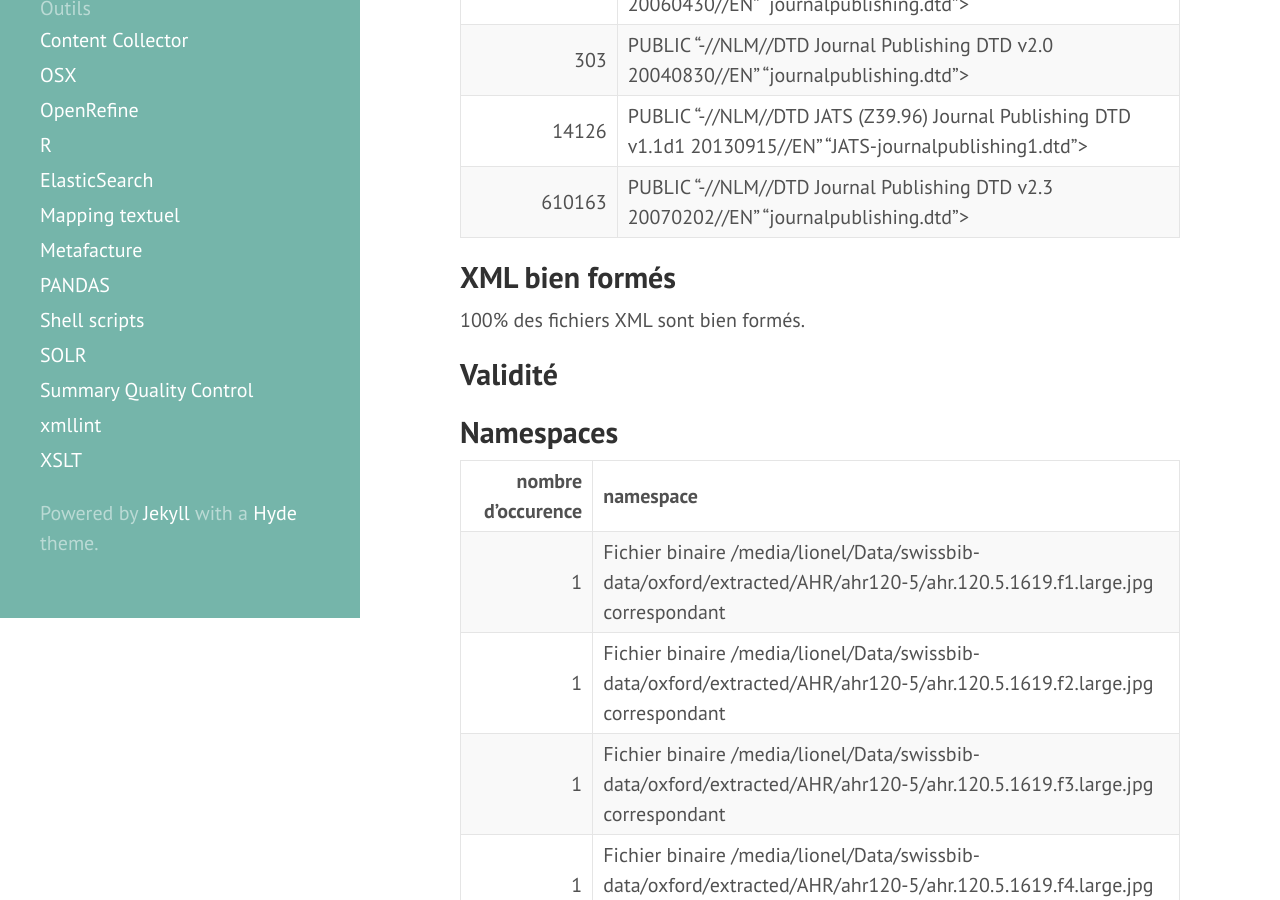
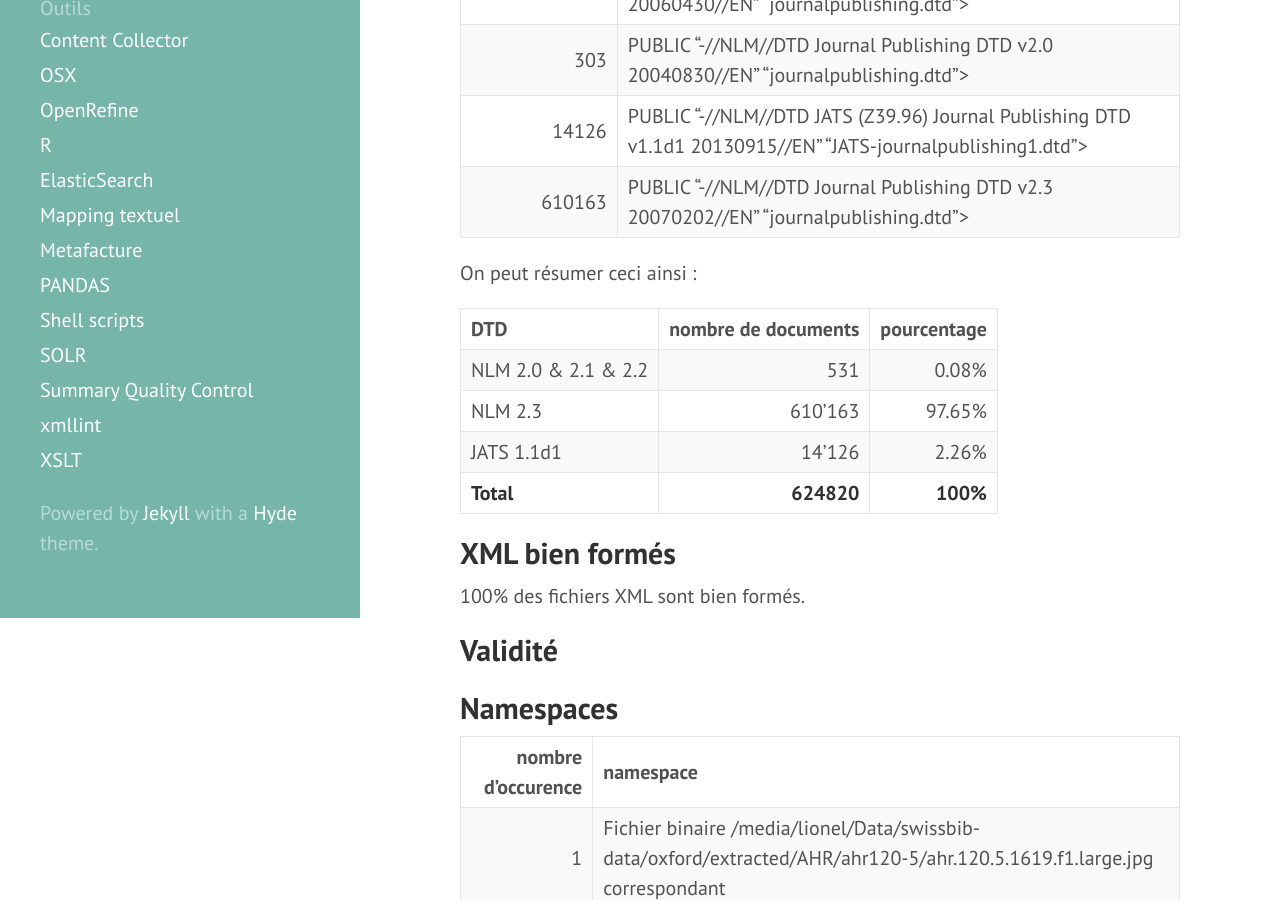
Before and after one commit to swissbib/metadataNationalLicencesDocumentation, a Jekyll site: the page built from pages/input/publishers/quality_control/oxford_2016_03_03.md, in a window 1280 px wide and 900 px high, scrolled down 2196 px. Built offline with Jekyll 4.4.1, drawn with Linux system fonts in a browser that asks for light colours.

Commit message:
add last info about oxford delivery

```diff
--- a/pages/input/publishers/quality_control/oxford_2016_03_03.md
+++ b/pages/input/publishers/quality_control/oxford_2016_03_03.md
@@ -40,6 +40,14 @@ champ|pourcentage de présence|nombre de documents avec ce champ
 {% include quality_control/oxford1/doctypes.txt %}
 </div>
 
+On peut résumer ceci ainsi :
+
+|DTD|nombre de documents|pourcentage
+| :--- | ---: | ---:
+|NLM 2.0 & 2.1 & 2.2 |531|0.08%
+|NLM 2.3 |610'163|97.65%
+|JATS 1.1d1 |14'126|2.26%
+|**Total**| **624820** | **100%**
 
 
 
```
